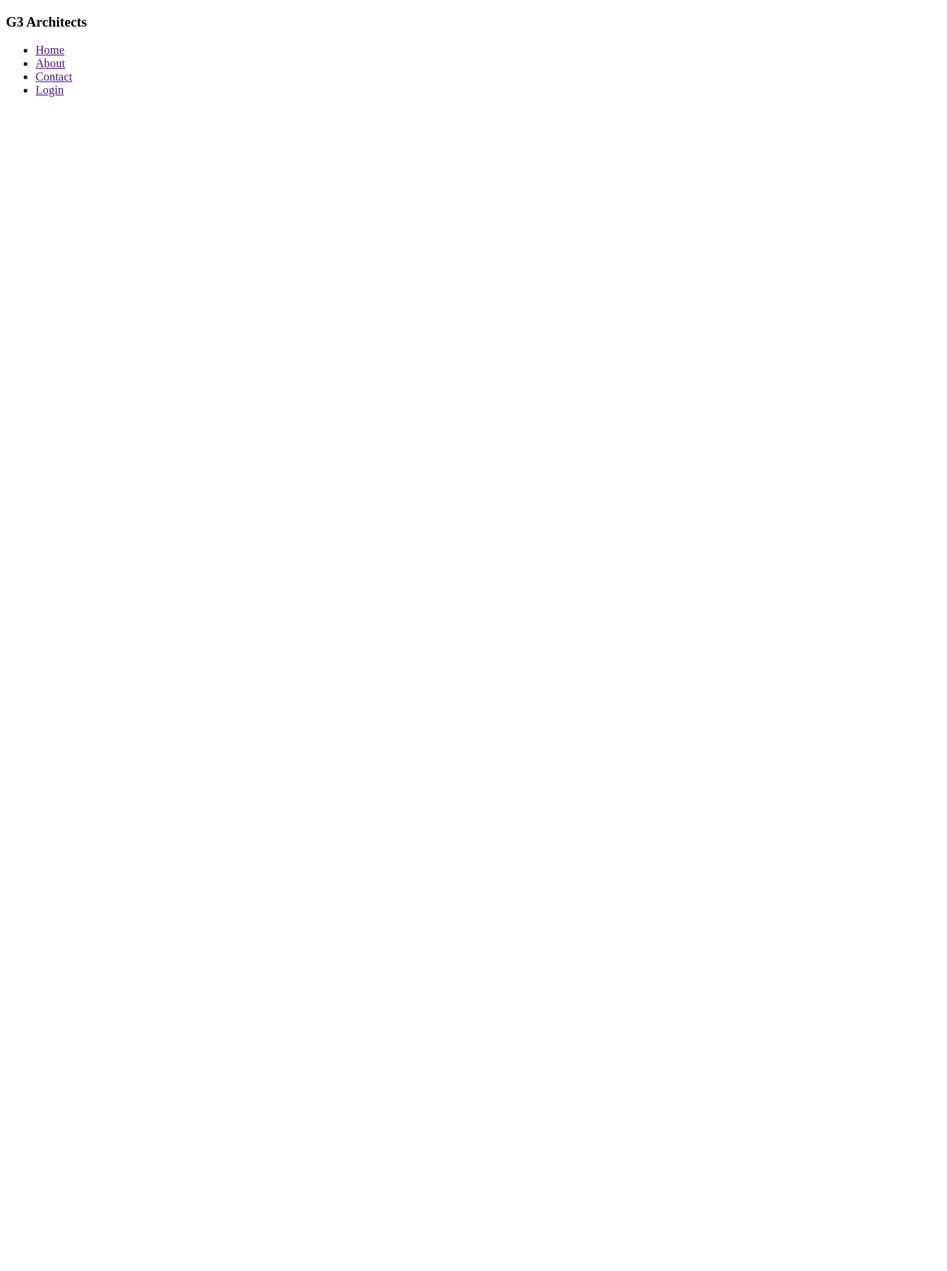
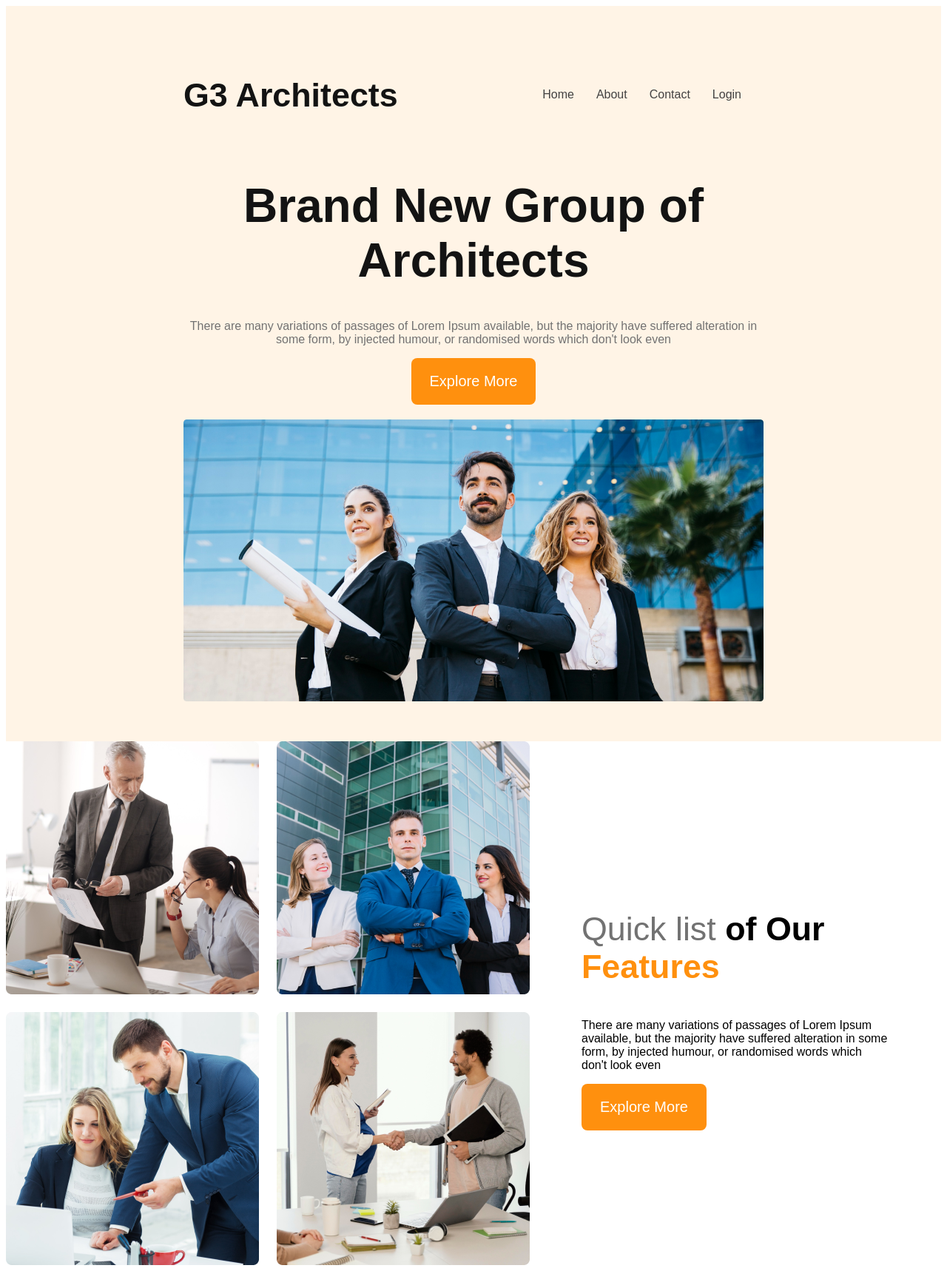
Before and after one commit to giash459/g3-architects-website, a plain HTML site: page index.html in a window 1280 px wide. Shown: the whole page at 74% size. Before the commit the page ends 800 px from the top, so only its background shows below. Drawn offline with Linux system fonts and the light colour scheme.

Commit message:
features content added

```diff
--- a/index.html
+++ b/index.html
@@ -7,9 +7,10 @@
     <link rel="stylesheet" href="styles/architect.css">
 </head>
 <body>
+    <!-- header start -->
     <header>
         <nav>
-            <h3>G3 Architects</h3>
+            <h3 class="nav-title">G3 Architects</h3>
             <ul>
                 <li><a href="">Home</a></li>
                 <li><a href="">About</a></li>
@@ -17,9 +18,32 @@
                 <li><a href="">Login</a></li>
             </ul>
         </nav>
+        <div class="banner">
+            <div class="banner-content">
+                <h1 class="banner-title">Brand New Group of Architects</h1>
+                <p class="banner-description">There are many variations of passages of Lorem Ipsum available, but the majority have suffered alteration in some form, by injected humour, or randomised words which don't look even</p>
+                <button class="btn-primary">Explore More</button>
+            </div>
+            <img src="/images/banner.png" alt="">
+        </div>
+
     </header>
+    <!-- header end -->
     <main>
-
+        <!-- teams sections start -->
+        <section class="teams-container">
+            <div class="teams-img-container">
+                <img src="images/team1.png" alt="">
+                <img src="images/team2.png" alt="">
+                <img src="images/team3.png" alt="">
+                <img src="images/team4.png" alt="">
+            </div>
+            <div class="teams-content">
+                <h3 class="teams-title"><span class="quick-list">Quick list</span> <span>of Our</span> <span class="text-features">Features</span></h3>
+                <p class="teams-description">There are many variations of passages of Lorem Ipsum available, but the majority have suffered alteration in some form, by injected humour, or randomised words which don't look even</p>
+                <button class="btn-primary">Explore More</button>
+            </div>
+        </section>
     </main>
     <footer>
 
--- a/styles/architect.css
+++ b/styles/architect.css
@@ -1,2 +1,124 @@
 /*  work sans font from google fonts */
 @import url('https://fonts.googleapis.com/css2?family=Open+Sans:wght@800&family=Work+Sans:wght@400;500;600;700;800&display=swap')
+
+*{
+
+}
+/* shared styles */
+* {
+    font-family: 'Lato', sans-serif;
+    font-family: 'Open Sans', sans-serif;
+    font-family: 'Work Sans', sans-serif;
+}
+.btn-primary{
+    border-radius: 8px;
+    color: #FFF;
+    font-size: 1.25rem;
+    background: #FF900E;
+    padding: 20px 25px;
+    cursor: pointer;
+    border: 0;
+
+}
+
+/* header styles  */
+header{
+    background: rgba(255, 144, 14, 0.10);
+    padding: 50px 240px;
+}
+nav{
+    display: flex;
+    justify-content: space-between;
+    align-items: center;
+}
+
+.nav-title{
+    font-size: 2.8rem;
+    font-weight: 700;
+    color: #131313;
+}
+
+nav > ul {
+    display: flex;
+}
+
+nav li{
+    list-style: none;
+    margin-right: 30px;
+    font-weight: 500;
+    font-size: 1rem;
+}
+
+nav li a{
+    text-decoration: none;
+    color: #424242;
+}
+
+/*  banner styles */
+.banner-content{
+    max-width: 800px;
+    text-align: center;
+    margin: 0 auto;
+}
+.banner-title{
+    font-size: 4rem;
+    font-weight: 700;
+    color: #131313;
+}
+.banner-description{
+    color: #727272;
+}
+.banner img{
+    margin-top: 20px;
+    width: 100%;
+}
+
+/* responsive media queries */
+/* mobile devise */
+@media screen and (max-width:576px) {
+    header{
+        padding: 20px;
+    }
+    nav {
+        flex-direction: column;
+    }
+}
+/* tablet or medium devise */
+@media screen and (min-width:576px) and (max-width:960px) {
+    header{
+        padding: 50px;
+    }
+    nav{
+        flex-direction: column;
+    }
+}
+/* main styles */
+main{
+    max-width: 1440px;
+    margin: 0 auto;
+}
+/* teams style */
+.teams-container{
+    display: flex;
+    align-items: center;
+}
+.teams-img-container{
+    display: grid;
+    grid-template-columns: repeat(2, 1fr);
+    gap: 1.5rem;
+}
+.teams-content{
+    padding-left: 70px;
+    padding-right: 70px;
+}
+.teams-title{
+    font-size: 2.8rem;
+}
+.teams-title .quick-list{
+    color: #727272;
+    font-weight: 500;
+}
+.teams-title .text-features{
+    color: #FF900E;
+    font-weight: 700;
+}
```
